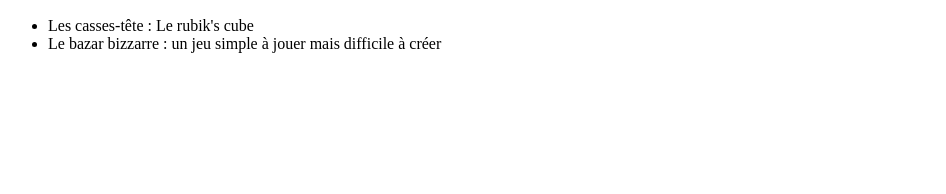
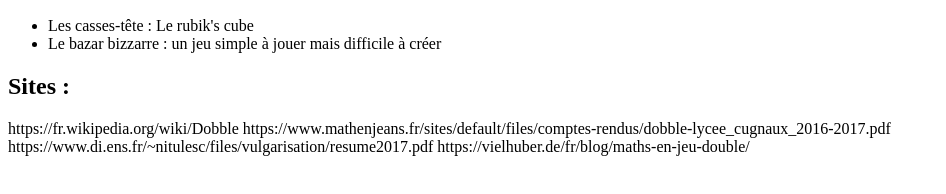
Before and after one commit to Laurap254/Laurap254.github.io, a plain HTML site: page index.html in a window 1280 px wide. Shown: the part 144-338 px from the top of the page, without its empty margins (0-946 px from the left). Drawn offline with Linux system fonts and the light colour scheme.

Commit message:
Update index.html

```diff
--- a/index.html
+++ b/index.html
@@ -12,5 +12,13 @@
               <li> Les casses-tête : Le rubik's cube </li>
               <li> Le bazar bizzarre : un jeu simple à jouer mais difficile à créer </li>
           </ul>
+      <h2> Sites : </h2>
+      <p> https://fr.wikipedia.org/wiki/Dobble
+
+https://www.mathenjeans.fr/sites/default/files/comptes-rendus/dobble-lycee_cugnaux_2016-2017.pdf
+
+https://www.di.ens.fr/~nitulesc/files/vulgarisation/resume2017.pdf
+
+https://vielhuber.de/fr/blog/maths-en-jeu-double/ </p>
   </body>
 </html>
```
